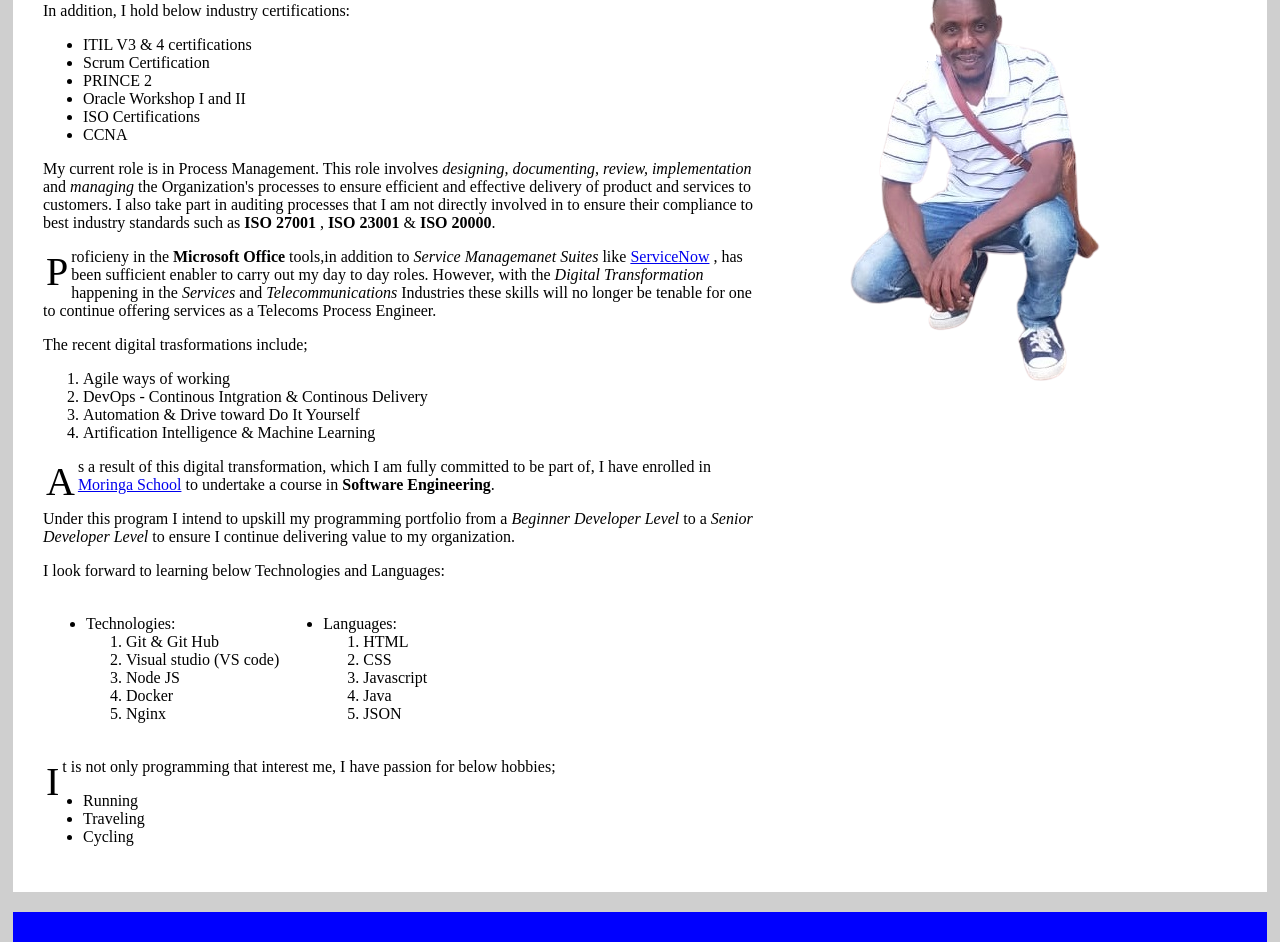
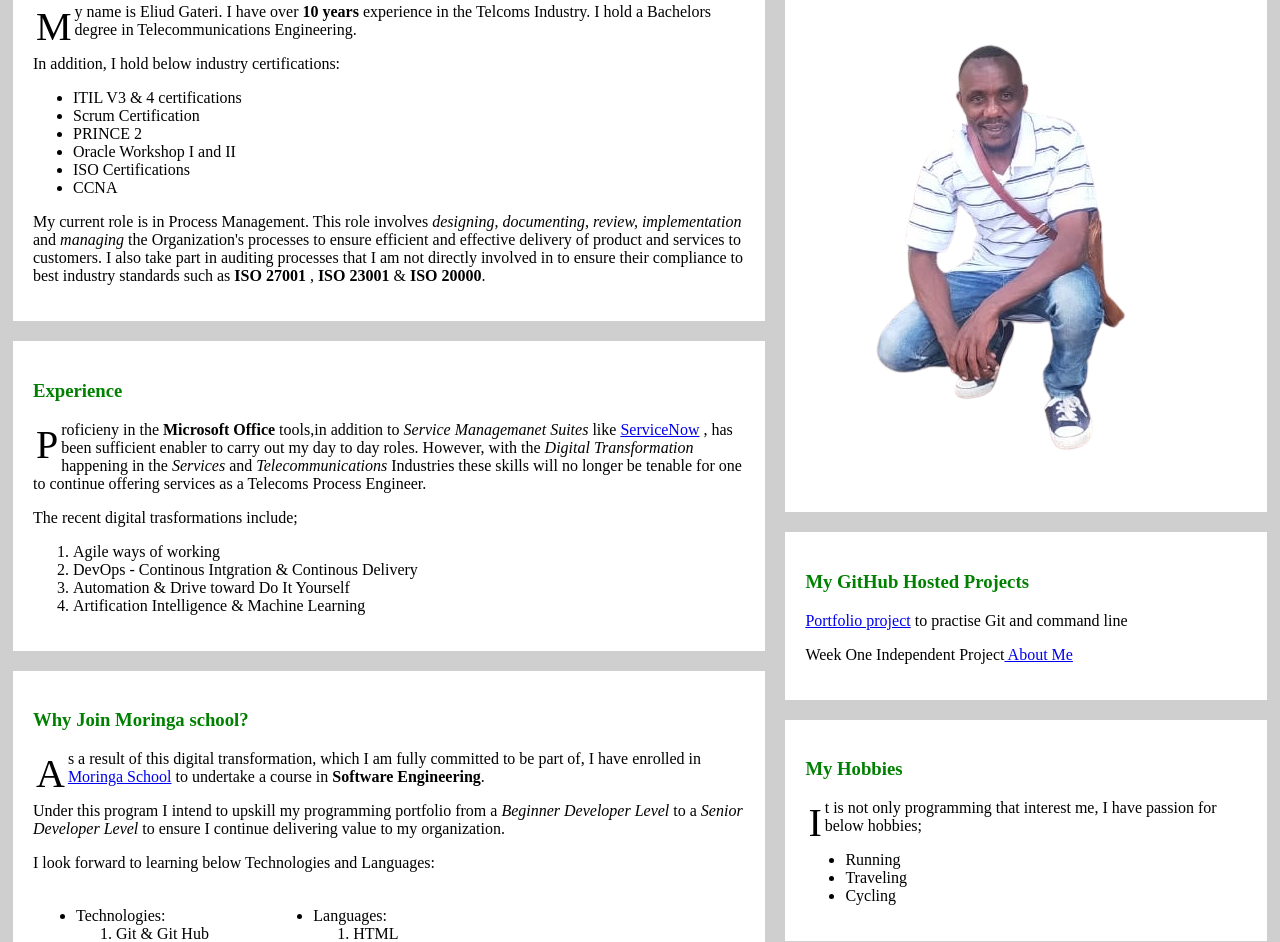
Before and after one commit to egateri/week-one-ip, a plain HTML site: page index.html in a window 1280 px wide. Shown: the part 329-1271 px from the top of the page. Drawn offline with Linux system fonts and the light colour scheme.

Commit message:
Updated HTML & CSS to include div class field and h4

```diff
--- a/css/main.css
+++ b/css/main.css
@@ -15,11 +15,12 @@ body {
   text-align: center;
 }
 
-/* Style for row */
+/* Style for row
 .row {
   background-color: white;
   padding: 30px;
 }
+*/
 /* Style the top navigation bar */
 .navigation {
   overflow: hidden;
@@ -91,3 +92,13 @@ img {
     width: 100%;
   }
 }
+/* Field to hold content */
+.field {
+  background-color: white;
+  padding: 20px;
+  margin-top: 20px;
+}
+
+h3 {
+  color:green;
+}
--- a/index.html
+++ b/index.html
@@ -19,6 +19,8 @@
     </div>
     <div class="row">
       <div class="leftcolumn">
+        <div class="field">
+          <h3>About Me</h3>
               <p><span id="beforepara">M</span>y name is Eliud Gateri. I have over  <strong>10 years</strong>  experience in the Telcoms Industry.
                  I hold a Bachelors degree in Telecommunications Engineering.</p>
                <p>In addition, I hold below industry certifications:</p>
@@ -34,6 +36,9 @@
                  to ensure efficient and effective delivery of product and services to customers.
                  I also take part in auditing processes that I am not directly involved in to ensure their compliance to best industry standards such as <strong>ISO 27001</strong> , <strong>ISO 23001</strong> &
                  <strong>ISO 20000</strong>.</p>
+      </div>
+      <div class="field">
+        <h3>Experience</h3>
                <p><span id="beforepara">P</span>roficieny in the <strong>Microsoft Office</strong>  tools,in addition to <em>Service Managemanet Suites</em>  like <a href="https://www.servicenow.com/">ServiceNow</a> , has been sufficient enabler to carry out my day to day roles.
                 However, with  the <em>Digital Transformation</em>  happening in the <em>Services</em>  and  <em>Telecommunications</em>  Industries these skills will no longer be tenable for one
                 to continue offering services as a Telecoms Process Engineer.</p>
@@ -44,6 +49,9 @@
                    <li>Automation & Drive toward Do It Yourself</li>
                     <li>Artification Intelligence & Machine Learning</li>
                  </ol>
+      </div>
+      <div class="field">
+        <h3>Why Join Moringa school?</h3>
                <p><span id="beforepara">A</span>s a result of this digital transformation, which I am fully committed to be part of, I have enrolled in <a href="https://moringaschool.com/">Moringa School</a>  to undertake a course in <strong>Software Engineering</strong>.</p>
                <p>Under this program I intend to upskill my programming portfolio from a <em>Beginner Developer Level</em> to a <em>Senior Developer Level</em>
                  to ensure I continue delivering value to my organization.</p>
@@ -75,6 +83,23 @@
            </td>
          </tr>
         </table>
+      </div>
+
+
+            </div>
+            <div class ="rightcolumn">
+              <div class="field">
+                <h3>My Photo</h3>
+              <img src="images/eliud_white_bg.png" alt="image not found" class="image">
+            </div>
+
+            <div class="field">
+              <h3>My GitHub Hosted Projects</h3>
+              <p><a href="https://egateri.github.io/portfolio/index.html">Portfolio project</a> to practise Git and command line</p>
+              <p>Week One Independent Project<a href="https://egateri.github.io/week-one-ip/index.html"> About Me</a></p>
+            </div>
+            <div class="field">
+              <h3>My Hobbies</h3>
               <p><span id="beforepara">I</span>t is not only programming that interest me, I have passion for below hobbies;</p>
                 <ul>
                   <li>Running</li>
@@ -82,8 +107,6 @@
                   <li>Cycling</li>
               </ul>
             </div>
-            <div class ="rightcolumn">
-              <img src="images/eliud_white_bg.png" alt="image not found" class="image">
             </div>
       </div>
     </div>
```
Lines whose indentation alone changed are shown as unchanged.
